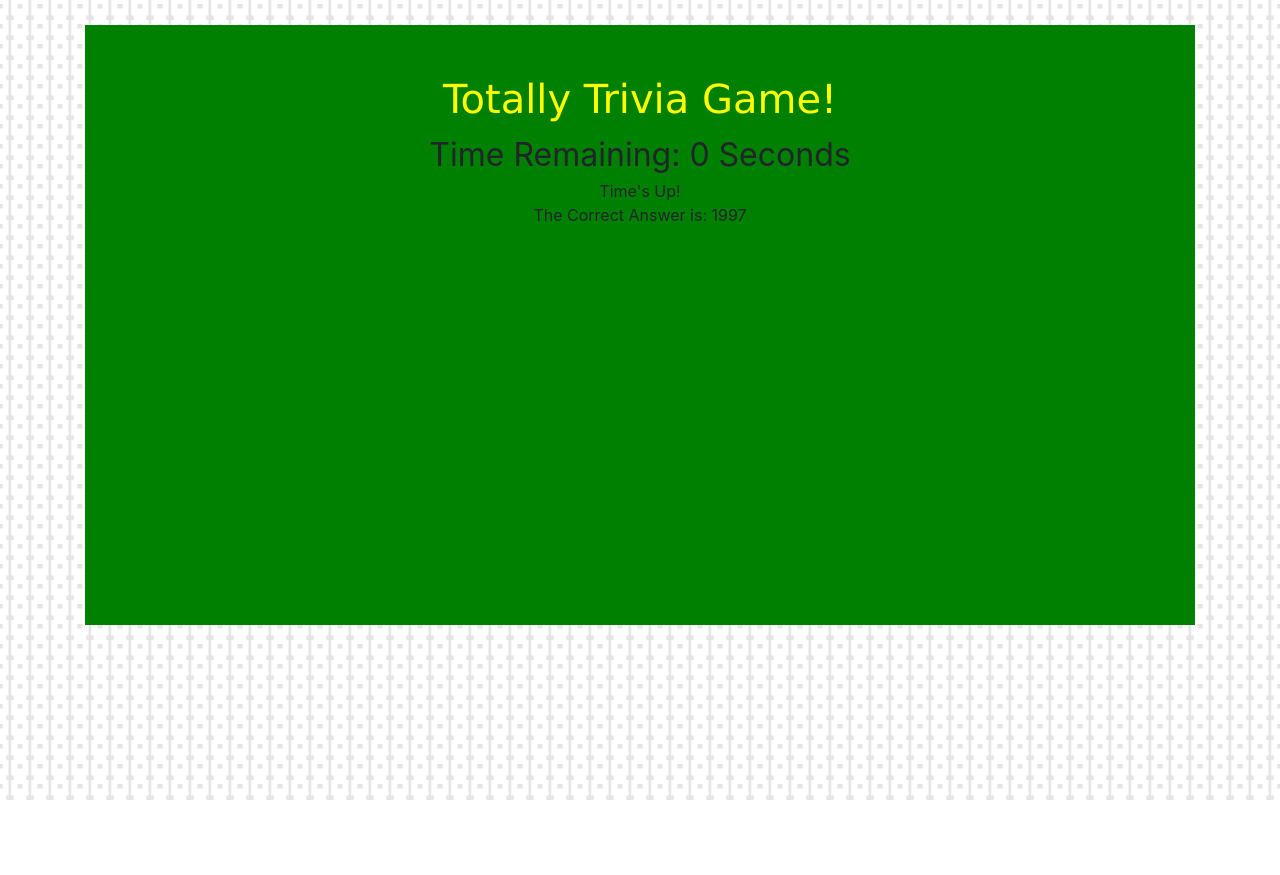
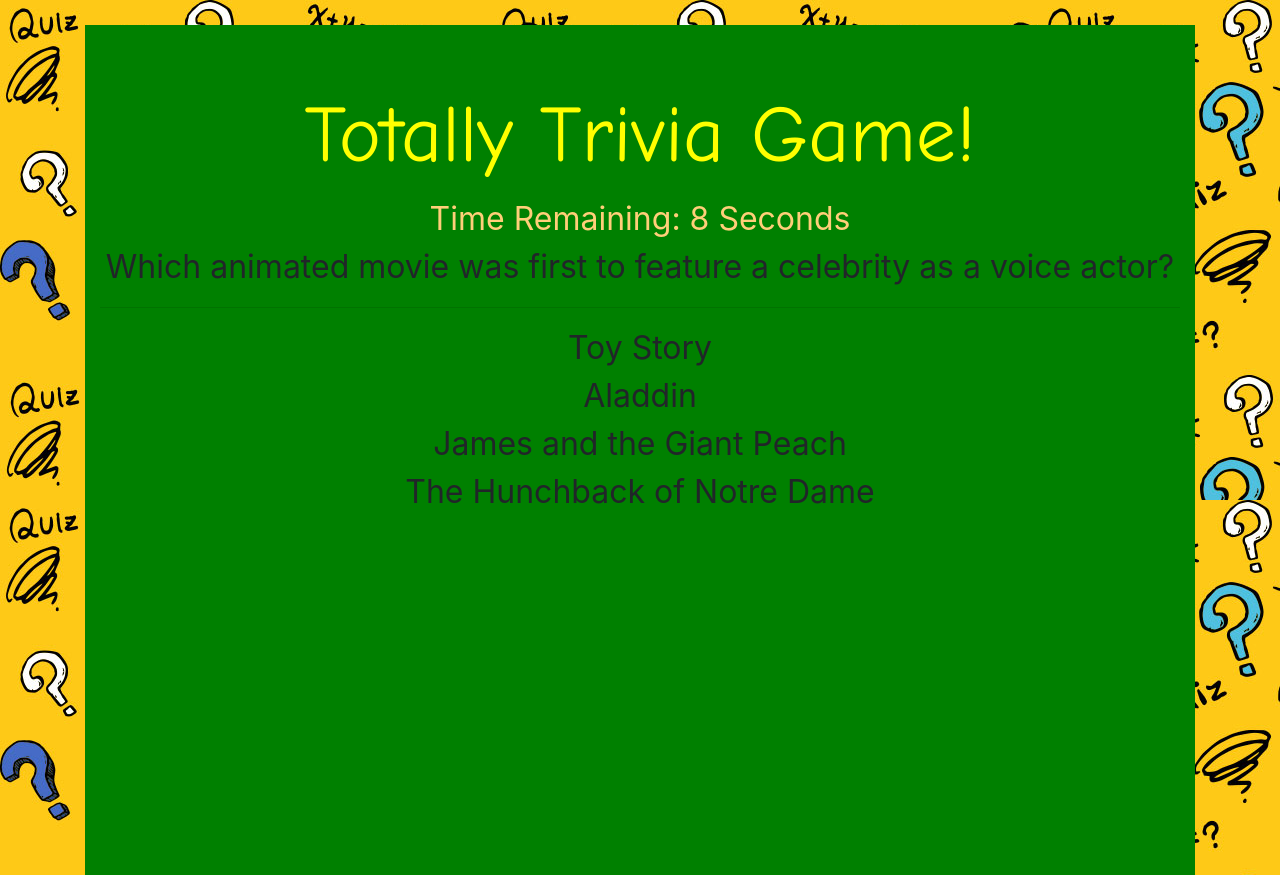
Before and after one commit to lmasullo/TriviaGame, a plain HTML site: page index.html in a window 1280 px wide. Both pictures are taken after a click on the button "Start". Before the commit the page ends 800 px from the top, so only its background shows below. Drawn offline with nearby package versions, Linux system fonts and the light colour scheme.

Commit message:
Final Version

```diff
--- a/assets/css/styles.css
+++ b/assets/css/styles.css
@@ -1,10 +1,11 @@
 body {
-  background-image: url("/assets/images/united-squares.png");
+  //background-image: url("/assets/images/united-squares.png");
+  background-image: url("/assets/images/trivia-tuesdays-background.jpg");
 }
 
 #main {
   background-color: green;
-  height: 600px;
+  height: 850px;
   margin-top: 25px;
 }
 
@@ -13,10 +14,10 @@
   /* background-color: blue; */
 }
 
-h1 {
-  font-family: "Lucida Sans", "Lucida Sans Regular", "Lucida Grande",
-    "Lucida Sans Unicode", Geneva, Verdana, sans-serif;
+.trivia {
+  font-family: "Comic Sans MS", cursive, sans-serif;
   color: yellow;
+  font-size: 5em;
 }
 
 #questions {
@@ -30,13 +31,19 @@
   width: 300px;
   margin-top: 150px;
   background-color: yellow;
+  border: solid 2px black;
 }
 
 #timer {
   font-size: 32px;
+  color: #FFCF79;
 }
 
 #question {
+  font-size: 32px;
+}
+
+#message {
   font-size: 32px;
 }
 
@@ -49,3 +56,8 @@
 .answer:hover {
   background-color: yellow;
 }
+
+#startOver:hover {
+  font-size: 1.2em;
+  border: solid 2px black;
+}
--- a/assets/js/app.js
+++ b/assets/js/app.js
@@ -6,40 +6,44 @@
 $(document).ready(() => {
   console.log('Document Ready');
 
-  $('#startOver').hide();
-
-  // Set the Availavble Questions
+  // Set the Available Questions Array
   const Questions = [
     {
       question: 'Which animated movie was first to feature a celebrity as a voice actor?',
       correctAnswer: 'Aladdin',
       answers: ['Toy Story', 'Aladdin', 'James and the Giant Peach', 'The Hunchback of Notre Dame'],
+      image: 'https://media.giphy.com/media/dITPWYh4HPJ1S/giphy.gif'
     },
     {
       question: 'When was the movie &#039;Con Air&#039; released?',
       correctAnswer: '1997',
       answers: ['1997', '1985', '1999', '1990'],
+      image: 'https://media.giphy.com/media/bn0zlGb4LOyo8/giphy.gif'
     },
     {
       question: 'What was Dorothy&#039;s surname in &#039;The Wizard Of Oz&#039;?',
       correctAnswer: 'Gale',
       answers: ['Gale', 'Perkins', 'Day', 'Parker'],
+      image: 'https://media.giphy.com/media/ubKUtThRLlly8/giphy.gif'
     },
     {
       question: 'This movie contains the quote, &quot;Houston, we have a problem.&quot;',
       correctAnswer: 'Apollo 13',
       answers: ['The Right Stuff', 'Capricorn One', 'Apollo 13', 'Marooned'],
+      image: 'https://media.giphy.com/media/4Hx5nJBfi8FzFWxztb/giphy.gif'
     },
     {
       question:
         'Which movie includes a giant bunny-like spirit who has magic powers including growing trees?',
       correctAnswer: 'My Neighbor Totoro',
       answers: ['Hop', 'Rise of the Guardians', 'Alice in Wonderland', 'My Neighbor Totoro'],
+      image: 'https://media.giphy.com/media/pt0EKLDJmVvlS/giphy.gif'
     },
     {
       question: 'What was the first monster to appear alongside Godzilla?',
       correctAnswer: 'Anguirus',
       answers: ['King Kong', 'Mothra', 'Anguirus', 'King Ghidora'],
+      image: 'https://media.giphy.com/media/yGEbmgiCJYu3u/giphy.gif'
     },
     {
       question:
@@ -51,16 +55,19 @@
         'Before Episode 1',
         'Between Episode 4 and 5',
       ],
+      image: 'https://media.giphy.com/media/zKg8WpfVpRZsY/giphy.gif'
     },
     {
       question: 'In the 2012 film, &quot;The Lorax&quot;, who is the antagonist?',
-      correctAnswer: 'Aloysius O&#039;Hare',
-      answers: ['Ted Wiggins', 'Aloysius O&#039;Hare', 'The Once-Ler', 'Grammy Norma'],
+      correctAnswer: "Aloysius O'Hare",
+      answers: ["Ted Wiggins", "Aloysius O'Hare", "The Once-Ler", "Grammy Norma"],
+      image: 'https://media.giphy.com/media/pcHPUCa4GeApO/giphy.gif'
     },
     {
       question: 'The 2016 Disney animated film &#039;Moana&#039; is based on which culture?',
       correctAnswer: 'Polynesian',
       answers: ['Native American', 'Japanese', 'Nordic', 'Polynesian'],
+      image: 'https://media.giphy.com/media/l3vR6miXNjMtB36QU/giphy.gif'
     },
     {
       question: 'In the 1995 film &quot;Balto&quot;, who are Steele&#039;s accomplices?',
@@ -71,6 +78,7 @@
         'Nuk, Yak, and Sumac',
         'Jenna, Sylvie, and Dixie',
       ],
+      image: 'https://media.giphy.com/media/tZGVxXFPzyVvq/giphy.gif'
     },
   ]; // End Questions array
 
@@ -78,7 +86,7 @@
   let questNum = 0;
 
   //  Set our number counter, seconds to count down.
-  let number = 1;
+  let number = 10;
 
   //  Variable that will hold our interval ID when we execute the "run" function
   let intervalId;
@@ -86,34 +94,37 @@
   // Set the initial correct and incorrect values
   let correct = 0;
   let incorrect = 0;
+  let unanswered = 0;
 
   // Get the next question function
   function nextQuest() {
     // Increment the question
     questNum++;
 
+    //Check if gone through all the questions
     if (questNum === 10) {
-      // Reset the question to the first
-      // questNum = 0;
 
-      // Hide Question and Answers
+      // Hide Question, Answers, and image
       $('#question').hide();
       $('#answers').hide();
+      //Clear the image src
+      $("#image").attr("src","");
 
       // Show you're done
       $('#message').show();
       $('#message').html("All Done, here's how you did.");
-      $('#message').append(`<br>Correct Answer: ${correct}`);
-      $('#message').append(`<br>Incorrect Answer: ${incorrect}<br>`);
-      $('#startOver').show();
-      // const newBtn = $("<button id='startOver' class='start'>Start Over</button>");
-      // $('#message').append(newBtn);
+      $('#message').append(`<br>Correct Answers: ${correct}`);
+      $('#message').append(`<br>Incorrect Answers: ${incorrect}`);
+      $('#message').append(`<br>Unanswered: ${unanswered}<br>`);
+      $('#startOver').removeAttr('hidden');
+    //If more questions to show, load the next
     } else {
+      //Call the loadQuestion function
       loadQuestion();
     }
   }
 
-  //  The decrement function.
+  //  The decrement timer function.
   function decrement() {
     //  Decrease number by one.
     number--;
@@ -124,56 +135,69 @@
     //  Once number hits zero...
     if (number === 0) {
       console.log('Time Up!');
+
       // Run the stop function.
       stop();
 
-      // Get the answer to the current question, the letter
+      // Increment the Unanswered value
+      unanswered++;
+
+      // Get the answer to the current question
       const currAnswer = Questions[questNum].correctAnswer;
 
       // Hide Question and Answers
       $('#question').hide();
       $('#answers').hide();
 
-      // Display Time Up Message
+      // Display Time's Up Message and the Correct answer
       $('#message').show();
       $('#message').html("Time's Up!");
       $('#message').append(`<br>The Correct Answer is: ${currAnswer}`);
+      //Display the correct answer gif
+      $("#image").attr("src",Questions[questNum].image);
 
       // Load the next question after 3 secs
       setTimeout(() => {
         nextQuest();
-      }, 500);
-
-      // Call the next question after 3 secs
-      // const delayFunc = setTimeout(nextQuest(), 3000);
+      }, 3000);
     } // End timer gets to 0
   } // End Decrement Function
 
   //  The stop function
   function stop() {
-    //  Clears our intervalId
-    //  We just pass the name of the interval
-    //  to the clearInterval function.
+    //  Clears our intervalId, we just pass the name of the interval to the clearInterval function.
     clearInterval(intervalId);
     if (number === 0) {
-      number = 1;
+      //Reset seconds
+      number = 10;
+      $('#timerSec').html(number);
     }
   } // End Stop Function
 
   // Function to load a question
   function loadQuestion() {
-    //  The run function sets an interval
-    //  that runs the decrement function once a second.
-    //  *****BUG FIX********
+    //  The run function sets an interval that runs the decrement function once a second.
     //  Clearing the intervalId prior to setting our new intervalId will not allow multiple instances.
     function run() {
+      //Show the timer
+      $('#timer').removeAttr('hidden');
+      number = 10;
+      $('#timerSec').html(number);
+
       clearInterval(intervalId);
       intervalId = setInterval(decrement, 1000);
     }
+
     //  Execute the run function and start the timer.
     run();
 
-    //  Clear and Show Question and Answers
+    //Clear the image src
+    $("#image").attr("src","");
+
+    //Show the hr
+    $('hr').removeAttr('hidden');
+
+    //  Clear and then Show Question and Answers
     $('#question').empty();
     $('#answers').empty();
     $('#question').show();
@@ -186,24 +210,24 @@
 
     // Get the answers to the current question
     const currAnswers = Questions[questNum].answers;
-    console.log(currAnswers);
 
     // Display the current question
     $('#question').html(currQuest);
 
-    // Display the current answers
+    // Loop through the Answers array and display the current answers
     currAnswers.forEach((element) => {
       $('#answers').append(`<div id='a' class='answer'>${element}</div>`);
     });
 
+    //Click event for each answer
     $('.answer').click(function () {
       console.log('Answer clicked');
 
-      // Value of clicked div
+      // Value of clicked answer div (innerHTML)
       const currVal = $(this).html();
       console.log(currVal);
 
-      // Get the answer to the current question, the letter
+      // Get the answer to the current question
       const currAnswer = Questions[questNum].correctAnswer;
 
       // Stop the timer
@@ -218,16 +242,19 @@
       if (currAnswer === currVal) {
         console.log('Correct');
 
-        // increment correct
+        // increment correct answer counter
         correct++;
 
-        // Display Correct Message
+        // Display You are Correct Message
         $('#message').show();
         $('#message').html('Correct!');
+
+
+      //Picked the wrong answer
       } else {
         console.log('Wrong');
 
-        // increment INcorrect
+        // increment Incorrect answer counter
         incorrect++;
 
         // Display Incorrect Message
@@ -236,10 +263,13 @@
         $('#message').append(`<br>The Correct Answer is: ${currAnswer}`);
       } // End check if correct
 
+      //Display the correct answer gif
+      $("#image").attr("src",Questions[questNum].image);
+
       // Load the next question after 3 secs
       setTimeout(() => {
         nextQuest();
-      }, 500);
+      }, 3000);
     }); // End click on answer
   } // End loadQuestion function
 
@@ -251,7 +281,7 @@
     $('#start').hide();
 
     // Make question div visible
-    $('#questions').show();
+    //$('#questions').show();
 
     // Call the Load Question function
     loadQuestion();
@@ -261,16 +291,14 @@
   $('#startOver').click(() => {
     console.log('Start Over Clicked!');
 
-    // Reset
+    // Reset these values
     questNum = 0;
     correct = 0;
     incorrect = 0;
+    unanswered  = 0;
 
     // Make start button hidden
     $('#startOver').hide();
-
-    // Make question div visible
-    $('#questions').show();
 
     // Call the Load Question function
     loadQuestion();
--- a/index.html
+++ b/index.html
@@ -1,23 +1,17 @@
 <!DOCTYPE html>
 <html lang="en">
+
 <head>
   <!-- Required meta tags -->
   <meta charset="utf-8" />
-    <meta
-      name="viewport"
-      content="width=device-width, initial-scale=1, shrink-to-fit=no"
-    />
+  <meta name="viewport" content="width=device-width, initial-scale=1, shrink-to-fit=no" />
 
   <!-- Normalize CSS-->
   <link rel="stylesheet" href="assets/css/normalize.css" />
 
   <!-- Bootstrap CSS -->
-    <link
-      rel="stylesheet"
-      href="https://stackpath.bootstrapcdn.com/bootstrap/4.3.1/css/bootstrap.min.css"
-      integrity="sha384-ggOyR0iXCbMQv3Xipma34MD+dH/1fQ784/j6cY/iJTQUOhcWr7x9JvoRxT2MZw1T"
-      crossorigin="anonymous"
-    />
+  <link rel="stylesheet" href="https://stackpath.bootstrapcdn.com/bootstrap/4.3.1/css/bootstrap.min.css"
+    integrity="sha384-ggOyR0iXCbMQv3Xipma34MD+dH/1fQ784/j6cY/iJTQUOhcWr7x9JvoRxT2MZw1T" crossorigin="anonymous" />
 
   <!-- Custom CSS -->
   <link rel="stylesheet" href="assets/css/styles.css" />
@@ -30,24 +24,26 @@
     <div id="main">
       <div class="row mx-auto text-center">
         <div id="title" class="col">
-            <h1 class="">Totally Trivia Game!</h1>
+          <div class="trivia">Totally Trivia Game!</div>
         </div>
       </div>
       <div class="row mx-auto text-center">
         <div class="col">
           <button id="start" class="start">Start</button>
-            <button id="startOver" class="start">Start Over</button>
+          <button id="startOver" class="start" hidden>Start Over?</button>
         </div>
       </div>
 
-        <div id="questions" class="row mx-auto text-center">
+      <div class="row mx-auto text-center">
         <div class="col">
-            <div id="timer">
-              Time Remaining: <span id="timerSec">30</span> Seconds
+          <div id="timer" hidden>
+            Time Remaining: <span id="timerSec"></span> Seconds
           </div>
           <div id="question"></div>
+          <hr hidden>
           <div id="answers"></div>
           <div id="message"></div>
+          <div><img id="image" src="" alt=""></div>
         </div>
       </div>
 
@@ -59,23 +55,18 @@
 
   <!-- Optional JavaScript -->
   <!-- jQuery first, then Popper.js, then Bootstrap JS -->
-    <script
-      src="https://code.jquery.com/jquery-3.3.1.slim.min.js"
-      integrity="sha384-q8i/X+965DzO0rT7abK41JStQIAqVgRVzpbzo5smXKp4YfRvH+8abtTE1Pi6jizo"
-      crossorigin="anonymous"
-    ></script>
-    <script
-      src="https://cdnjs.cloudflare.com/ajax/libs/popper.js/1.14.7/umd/popper.min.js"
-      integrity="sha384-UO2eT0CpHqdSJQ6hJty5KVphtPhzWj9WO1clHTMGa3JDZwrnQq4sF86dIHNDz0W1"
-      crossorigin="anonymous"
-    ></script>
-    <script
-      src="https://stackpath.bootstrapcdn.com/bootstrap/4.3.1/js/bootstrap.min.js"
-      integrity="sha384-JjSmVgyd0p3pXB1rRibZUAYoIIy6OrQ6VrjIEaFf/nJGzIxFDsf4x0xIM+B07jRM"
-      crossorigin="anonymous"
-    ></script>
+  <script src="https://code.jquery.com/jquery-3.3.1.slim.min.js"
+    integrity="sha384-q8i/X+965DzO0rT7abK41JStQIAqVgRVzpbzo5smXKp4YfRvH+8abtTE1Pi6jizo" crossorigin="anonymous">
+  </script>
+  <script src="https://cdnjs.cloudflare.com/ajax/libs/popper.js/1.14.7/umd/popper.min.js"
+    integrity="sha384-UO2eT0CpHqdSJQ6hJty5KVphtPhzWj9WO1clHTMGa3JDZwrnQq4sF86dIHNDz0W1" crossorigin="anonymous">
+  </script>
+  <script src="https://stackpath.bootstrapcdn.com/bootstrap/4.3.1/js/bootstrap.min.js"
+    integrity="sha384-JjSmVgyd0p3pXB1rRibZUAYoIIy6OrQ6VrjIEaFf/nJGzIxFDsf4x0xIM+B07jRM" crossorigin="anonymous">
+  </script>
 
   <!-- Custom JS -->
   <script src="assets/js/app.js"></script>
 </body>
+
 </html>
```
Also changed, not shown: assets/images/trivia-tuesdays-background.jpg (added), assets/images/united-squares.png (deleted). Lines whose indentation alone changed are shown as unchanged.
